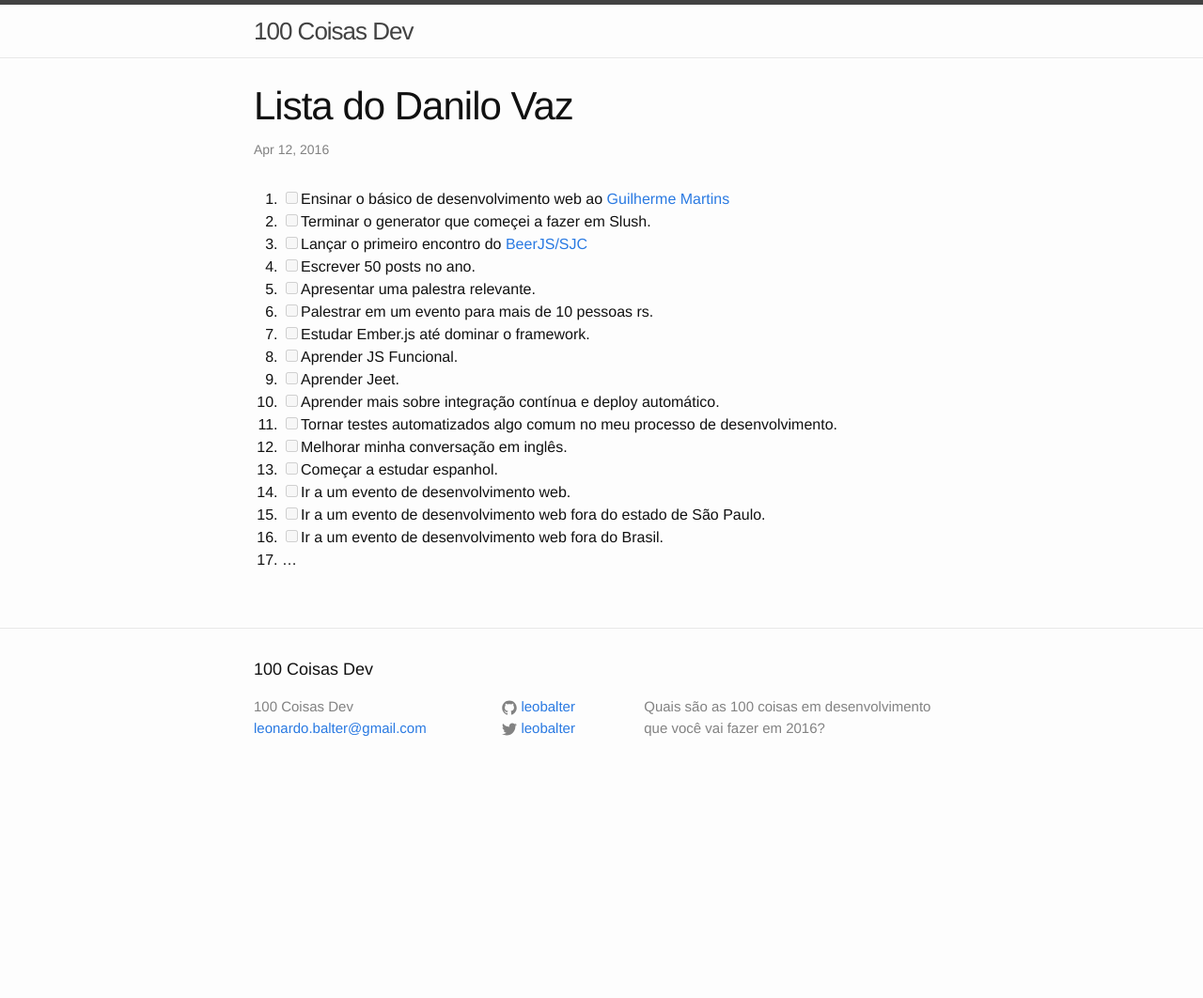
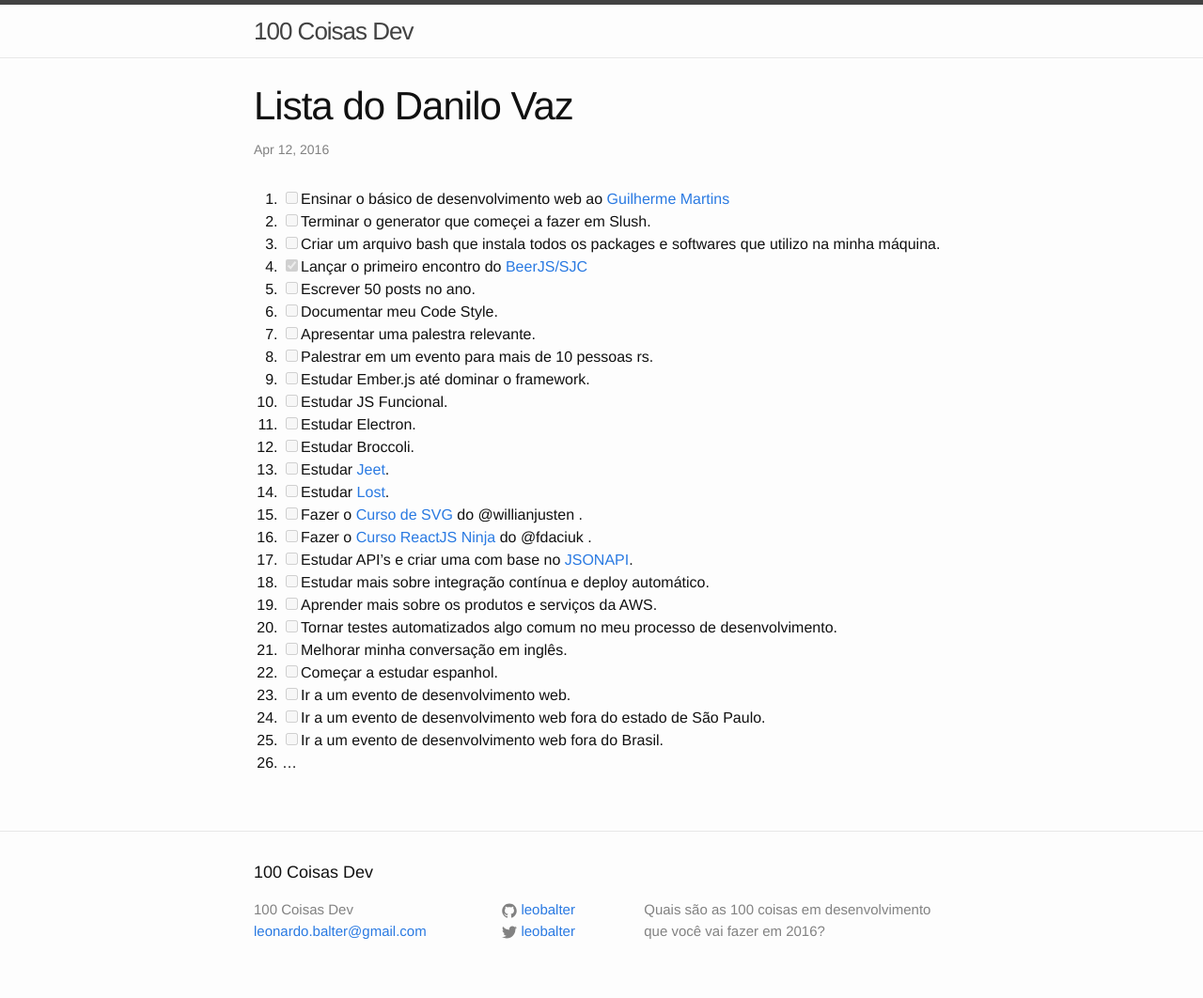
Before and after one commit to leobalter/100-coisas-dev, a Jekyll site: the page built from _posts/listas/2016-04-12-danilo-vaz.markdown, in a window 1280 px wide. Shown: the whole page at 94% size. Built offline with Jekyll 4.4.1, drawn with Linux system fonts in a browser that asks for light colours; comment, search, counter and statistics services are not loaded; before the commit the page ends 900 px from its top, so only the background shows below that.

Commit message:
Atualiza lista do Danilo Vaz

```diff
--- a/_posts/listas/2016-04-12-danilo-vaz.markdown
+++ b/_posts/listas/2016-04-12-danilo-vaz.markdown
@@ -7,14 +7,23 @@ categories: listas
 
 1. [ ] Ensinar o básico de desenvolvimento web ao [Guilherme Martins](https://github.com/gMartinsC)
 1. [ ] Terminar o generator que começei a fazer em Slush.
-1. [ ] Lançar o primeiro encontro do [BeerJS/SJC](https://github.com/beerjs/sjc)
+1. [ ] Criar um arquivo bash que instala todos os packages e softwares que utilizo na minha máquina.
+1. [X] Lançar o primeiro encontro do [BeerJS/SJC](https://github.com/beerjs/sjc)
 1. [ ] Escrever 50 posts no ano.
+1. [ ] Documentar meu Code Style.
 1. [ ] Apresentar uma palestra relevante.
 1. [ ] Palestrar em um evento para mais de 10 pessoas rs.
 1. [ ] Estudar Ember.js até dominar o framework.
-1. [ ] Aprender JS Funcional.
-1. [ ] Aprender Jeet.
-1. [ ] Aprender mais sobre integração contínua  e deploy automático.
+1. [ ] Estudar JS Funcional.
+1. [ ] Estudar Electron.
+1. [ ] Estudar Broccoli.
+1. [ ] Estudar [Jeet](http://jeet.gs/).
+1. [ ] Estudar [Lost](http://peterramsing.github.io/lost/).
+1. [ ] Fazer o [Curso de SVG](http://willianjusten.com.br/pre-venda-curso-de-svg/) do @willianjusten .
+1. [ ] Fazer o [Curso ReactJS Ninja](http://blog.da2k.com.br/curso-reactjs-ninja/) do @fdaciuk .
+1. [ ] Estudar API's e criar uma com base no [JSONAPI](http://jsonapi.org/).
+1. [ ] Estudar mais sobre integração contínua  e deploy automático.
+1. [ ] Aprender mais sobre os produtos e serviços da AWS.
 1. [ ] Tornar testes automatizados algo comum no meu processo de desenvolvimento.
 1. [ ] Melhorar minha conversação em inglês.
 1. [ ] Começar a estudar espanhol.
```
